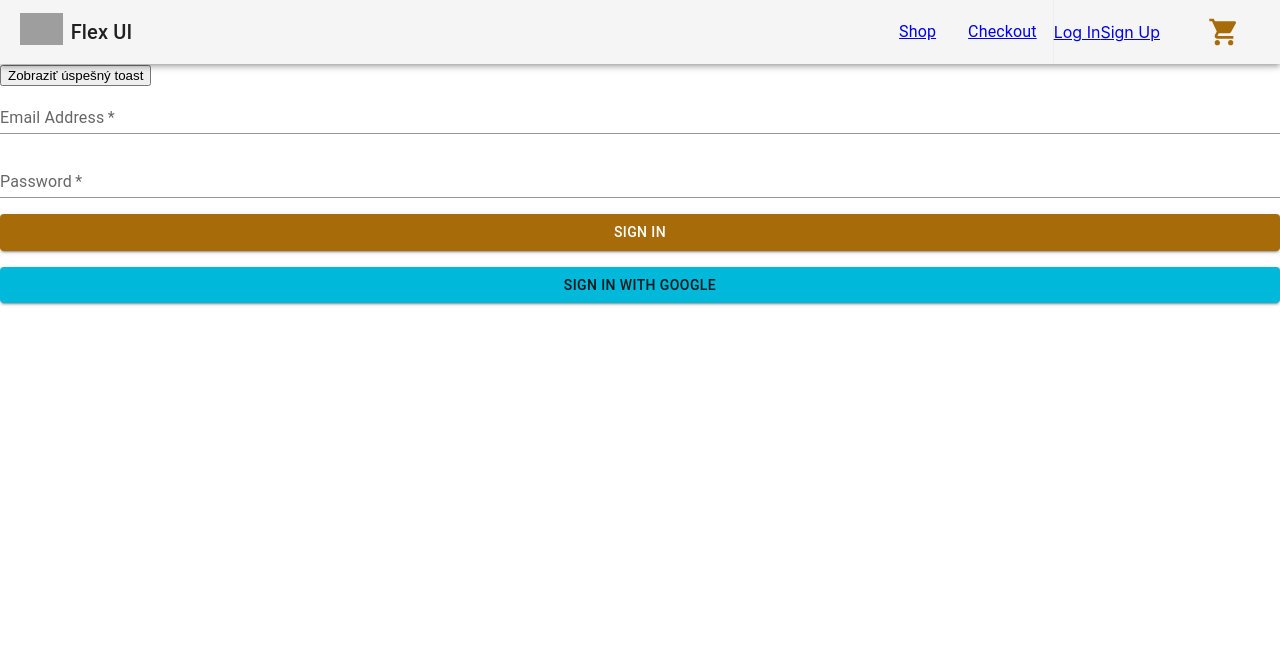
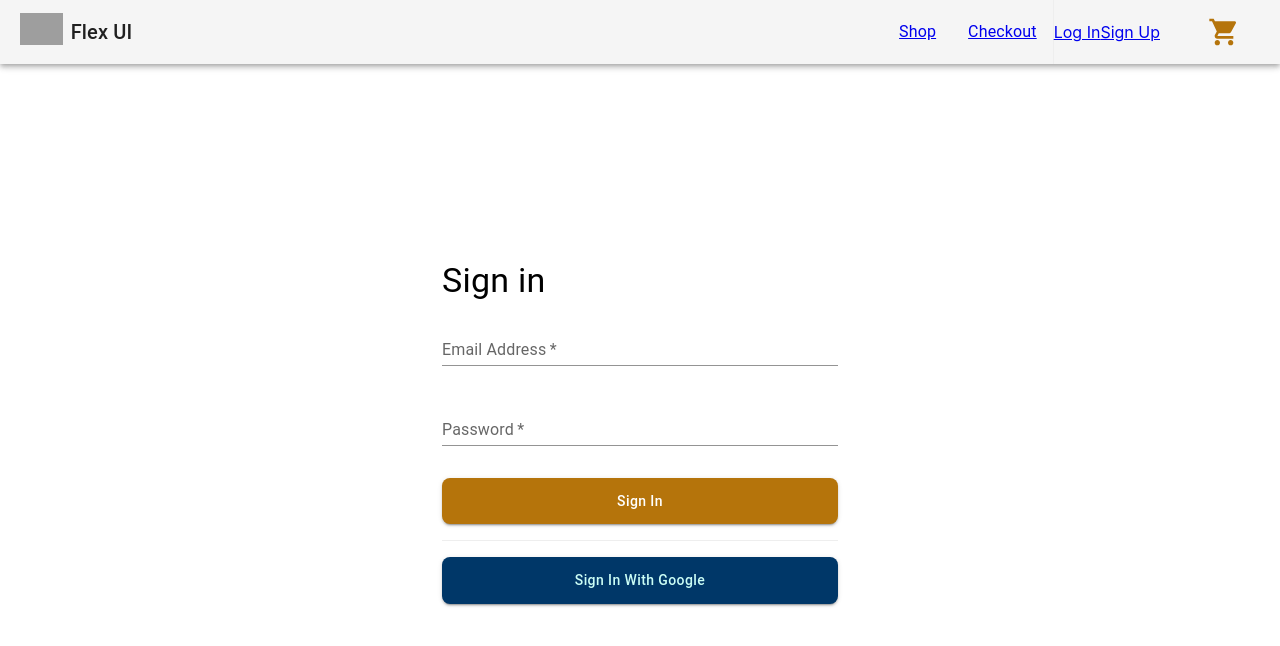
Before and after one commit to ivankomartin/nerdbrains-shop, a React (Create React App) app: page /sign-in in a window 1280 px wide. Shown: the top 646 px of the page. Built offline with nearby package versions, Linux system fonts and the light colour scheme; no server answers; grey boxes are pictures that could not be loaded.

Commit message:
finish sign in

```diff
--- a/src/components/navigation/navigation.component.tsx
+++ b/src/components/navigation/navigation.component.tsx
@@ -10,6 +10,7 @@ import {
   List,
   ListItem,
   Divider,
+  Box,
 } from "@mui/material";
 import { signOutUser } from "./../../utils/firebase/firebase.utils";
 import CartIcon from "../cart-icon/cart-icon.component";
@@ -37,7 +38,7 @@ const Navigation: React.FC = () => {
   ];
 
   return (
-    <>
+    <Box display="grid" gridTemplateRows="auto 1fr" minHeight="100vh">
       <AppBar position="sticky" color="default">
         <Toolbar>
           <IconButton edge="start" color="inherit" aria-label="menu">
@@ -80,7 +81,7 @@ const Navigation: React.FC = () => {
         </Toolbar>
       </AppBar>
       <Outlet />
-    </>
+    </Box>
   );
 };
 
--- a/src/components/sign-in-form/sign-in-form.component.tsx
+++ b/src/components/sign-in-form/sign-in-form.component.tsx
@@ -3,10 +3,11 @@ import {
   signInAuthWithEmailAndPassword,
   signInWithGooglePopup,
 } from "../../utils/firebase/firebase.utils";
-import { Box, Button } from "@mui/material";
+import { Box, Button, Divider, Typography } from "@mui/material";
 import TextField from "../common/form/TextField.component";
 import { toast } from "react-toastify";
-import AppNotification from "../common/notification/Notification.component";
+import { useNotification } from "../../hook/useNotification.component";
+import { useTheme } from "@mui/material/styles";
 
 const defaultFormFields = {
   email: "",
@@ -15,7 +16,8 @@ const defaultFormFields = {
 
 export default function SignInForm(): ReactElement {
   const [formFields, setFormFields] = useState(defaultFormFields);
-  const { notification } = AppNotification();
+  const { notification } = useNotification();
+  const theme = useTheme();
 
   const signInWithGoogle = async () => {
     await signInWithGooglePopup();
@@ -33,17 +35,18 @@ export default function SignInForm(): ReactElement {
         formFields.email,
         formFields.password,
       );
+      notification("Successfully logged in!", "success");
       resetFormFields();
     } catch (error) {
       switch ((error as { code?: string }).code) {
         case "auth/wrong-password":
-          toast.error("Incorrect password for email.");
+          notification("Incorrect password for email.", "error");
           break;
         case "auth/user-not-found":
-          toast.error("No user associated with this email.");
+          notification("No user associated with this email.", "error");
           break;
         default:
-          toast.error("Upps.. something is wrong, contact support!");
+          notification("Upps.. something is wrong, contact support!", "error");
       }
     }
   };
@@ -55,11 +58,11 @@ export default function SignInForm(): ReactElement {
 
   return (
     <>
-      <button onClick={() => notification("Toto je úspešná správa!", "info")}>
-        Zobraziť úspešný toast
-      </button>
+      <Typography variant="h4" component="h1" mb={2}>
+        Sign in
+      </Typography>
       <form onSubmit={handleSignIn}>
-        <Box display={"flex"} flexDirection={"column"} gap={2}>
+        <Box display={"flex"} flexDirection={"column"} gap={4}>
           <TextField
             label="Email Address"
             name="email"
@@ -83,7 +86,10 @@ export default function SignInForm(): ReactElement {
           </Button>
         </Box>
       </form>
-      <Box mt={2}>
+
+      <Divider variant="fullWidth" sx={{ margin: theme.spacing(2, 0) }} />
+
+      <Box>
         <Button
           onClick={signInWithGoogle}
           type="button"
--- a/src/components/common/notification/Notification.component.tsx
+++ b/src/hook/useNotification.component.tsx
@@ -1,4 +1,3 @@
-import React from "react";
 import { toast } from "react-toastify";
 import "react-toastify/dist/ReactToastify.css";
 import { useTheme } from "@mui/material/styles";
@@ -18,7 +17,15 @@ const iconComponents = {
 
 type ENotificationType = "success" | "warning" | "error" | "info";
 
-export const AppNotification = () => {
+type UseNotificationReturnType = {
+  notification: (
+    text: string,
+    type: ENotificationType,
+    showIcon?: boolean,
+  ) => void;
+};
+
+export const useNotification = (): UseNotificationReturnType => {
   const theme = useTheme();
 
   const notification = (
@@ -51,5 +58,3 @@ export const AppNotification = () => {
 
   return { notification };
 };
-
-export default AppNotification;
--- a/src/routes/sign-in.component.tsx
+++ b/src/routes/sign-in.component.tsx
@@ -1,11 +1,14 @@
 import React from "react";
 import SignInForm from "../components/sign-in-form/sign-in-form.component";
+import { Box, Container } from "@mui/material";
 
 const SignIn: React.FC = () => {
   return (
-    <>
-      <SignInForm />
-    </>
+    <Box display="flex" alignItems="center">
+      <Container maxWidth="xs">
+        <SignInForm />
+      </Container>
+    </Box>
   );
 };
 
--- a/src/theme/index.tsx
+++ b/src/theme/index.tsx
@@ -1,13 +1,17 @@
 import { createTheme } from "@mui/material/styles";
 
-const theme = createTheme({
-  palette: {
+const palette = {
   primary: {
-      main: "#a76b09",
+    light: "#fae1b9",
+    main: "#b5740b",
+    dark: "#5f3d07",
   },
   secondary: {
     main: "#272b09",
     contrastText: "rgba(255,255,255,0.87)",
+  },
+  white: {
+    main: "#ffffff",
   },
   error: {
     light: "#FFE9D5",
@@ -21,7 +25,7 @@ const theme = createTheme({
   },
   info: {
     light: "#CAFDF5",
-      main: "#00B8D9",
+    main: "#08adca",
     dark: "#003768",
   },
   success: {
@@ -33,6 +37,33 @@ const theme = createTheme({
   text: {
     primary: "#141414",
   },
+};
+
+const theme = createTheme({
+  palette,
+  components: {
+    MuiButton: {
+      styleOverrides: {
+        root: {
+          borderRadius: 8,
+          padding: "11px 32px",
+          fontSize: 14,
+          textTransform: "inherit",
+        },
+      },
+      variants: [
+        {
+          props: { color: "info" },
+          style: {
+            background: palette.info.dark,
+            color: palette.info.light,
+            "&:hover": {
+              background: palette.info.main,
+            },
+          },
+        },
+      ],
+    },
   },
 });
 
```
Lines whose indentation alone changed are shown as unchanged.
